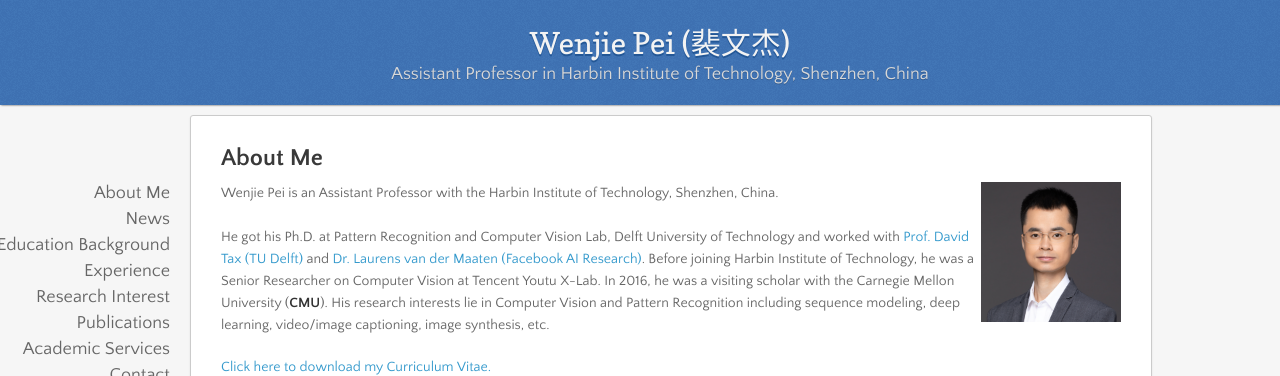
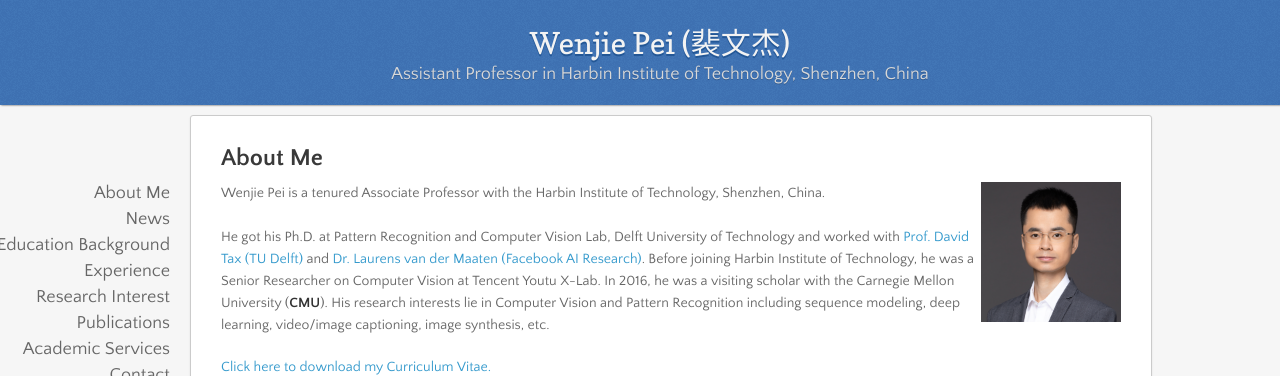
Before and after one commit to wenjiepei/wenjiepei.github.com, a Jekyll site: the page built from index.md, in a window 1280 px wide and 900 px high. Shown: the top 376 px of the window. Built offline with Jekyll 4.4.1, drawn with Linux system fonts in a browser that asks for light colours; nearby versions of some CDN libraries; our own code applies the rules of GitHub Pages for plain Markdown files.

Commit message:
Update index.md

```diff
--- a/index.md
+++ b/index.md
@@ -1,7 +1,7 @@
 ## About Me
 
 <img align="right" width='140' src="5_sss.png">
-Wenjie Pei is an Assistant Professor with the Harbin Institute of Technology, Shenzhen, China.
+Wenjie Pei is a tenured Associate Professor with the Harbin Institute of Technology, Shenzhen, China.
 <br />
 He got his Ph.D. at Pattern Recognition and Computer Vision Lab, Delft University of Technology and worked with [Prof. David Tax (TU Delft)](https://scholar.google.com/citations?user=Q9U33SsAAAAJ) and [Dr. Laurens van der Maaten (Facebook AI Research)](https://lvdmaaten.github.io/). Before joining Harbin Institute of Technology, he was a Senior Researcher on Computer Vision at Tencent Youtu X-Lab. In 2016, he was a visiting scholar with the Carnegie Mellon University (__CMU__). His research
 interests lie in Computer Vision and Pattern Recognition including sequence modeling, deep learning, video/image captioning, image synthesis, etc.
```
